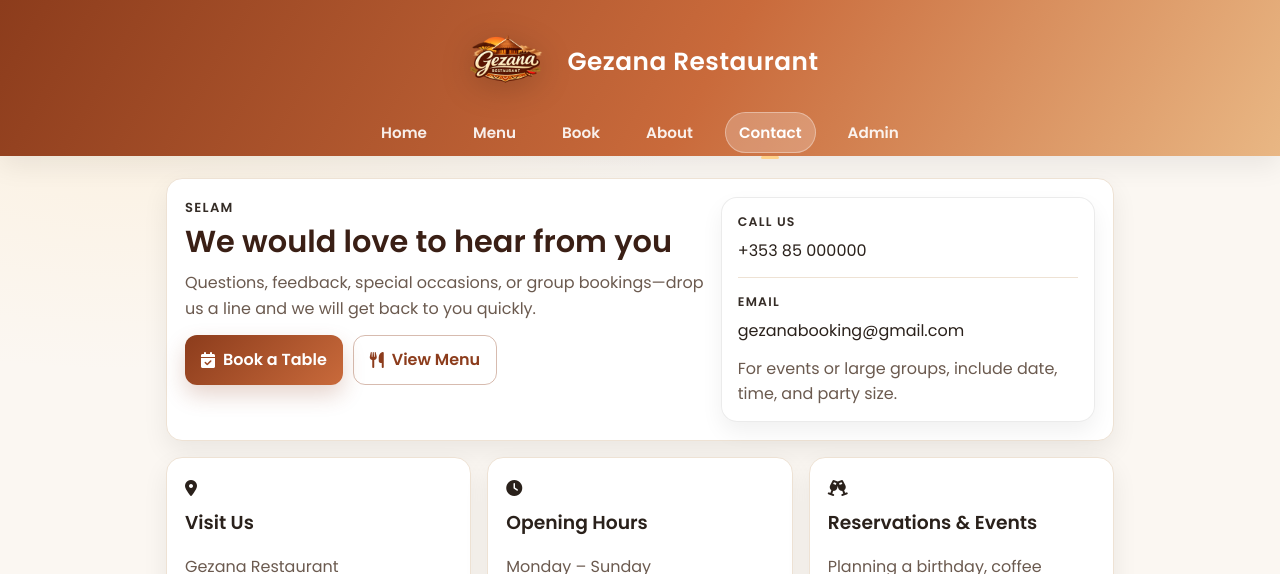
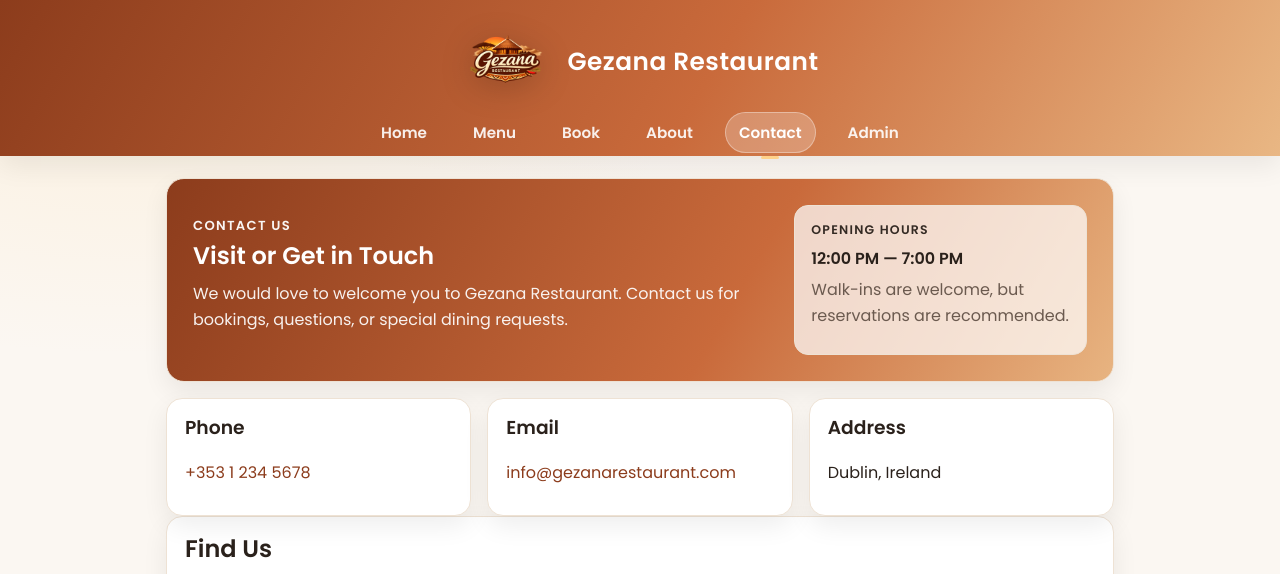
Before and after one commit to fila2021/Gezana, a Django app: page /contact/ in a window 1280 px wide. Shown: the top 574 px of the page. Run offline with Django 4.2, Linux system fonts and the light colour scheme; grey boxes are pictures that could not be loaded.

Commit message:
Fix contact page section heading and map iframe validation

```diff
--- a/gezana_app/static/css/style.css
+++ b/gezana_app/static/css/style.css
@@ -1051,3 +1051,18 @@ footer{
   overflow:hidden;
   clip:rect(0 0 0 0);
 }
+.visually-hidden {
+  position: absolute;
+  width: 1px;
+  height: 1px;
+  overflow: hidden;
+  clip: rect(0 0 0 0);
+}
+
+.map-embed iframe {
+  display: block;
+  width: 100%;
+  max-width: 100%;
+  border: 0;
+  border-radius: 14px;
+}
--- a/gezana_app/templates/gezana_app/contact.html
+++ b/gezana_app/templates/gezana_app/contact.html
@@ -1,94 +1,63 @@
 {% extends "gezana_app/base.html" %}
-
-{% block title %}Contact Us — Gezana{% endblock %}
+{% block title %}Contact | Gezana Restaurant{% endblock %}
 
 {% block content %}
 
-<!-- =========================
-     CONTACT HERO (Premium)
-========================== -->
-<section class="page-hero card contact-hero-premium">
-  <div class="page-hero-left">
-    <p class="eyebrow">Selam</p>
-    <h2>We would love to hear from you</h2>
+<section class="contact-hero">
+  <div>
+    <p class="eyebrow">Contact Us</p>
+
+    <h2>Visit or Get in Touch</h2>
+
     <p class="lede">
-      Questions, feedback, special occasions, or group bookings—drop us a line
-      and we will get back to you quickly.
+      We would love to welcome you to Gezana Restaurant. Contact us for bookings,
+      questions, or special dining requests.
     </p>
-
-    <div class="hero-actions">
-      <a href="{% url 'gezana_app:make_booking' %}" class="button primary">
-        <i class="fa-solid fa-calendar-check"></i> Book a Table
-      </a>
-      <a href="{% url 'gezana_app:menu_list' %}" class="button ghost">
-        <i class="fa-solid fa-utensils"></i> View Menu
-      </a>
-    </div>
   </div>
 
-  <aside class="page-hero-right">
-    <div class="highlight-card">
-      <p class="mini">Call us</p>
-      <p class="callout">+353 85 000000</p>
-      <div class="divider"></div>
-      <p class="mini">Email</p>
-      <p class="callout">gezanabooking@gmail.com</p>
-      <p class="muted" style="margin:10px 0 0;">
-        For events or large groups, include date, time, and party size.
-      </p>
-    </div>
-  </aside>
+  <div class="contact-hero-card">
+    <p class="mini">Opening Hours</p>
+    <p class="callout">12:00 PM — 7:00 PM</p>
+    <p class="muted">Walk-ins are welcome, but reservations are recommended.</p>
+  </div>
 </section>
 
-<!-- =========================
-     CONTACT CARDS
-========================== -->
 <section class="info-grid">
+  <h2 class="visually-hidden">Contact Information</h2>
+
   <article class="info-card card">
-    <div class="home-card-icon"><i class="fa-solid fa-location-dot"></i></div>
-    <h3>Visit Us</h3>
-    <p class="muted" style="margin:0;">Gezana Restaurant</p>
-    <p class="muted" style="margin:0;">123 Dublin Street</p>
-    <p class="muted" style="margin:0;">Dublin, Ireland</p>
+    <h3>Phone</h3>
+    <p>
+      <a href="tel:+35312345678">+353 1 234 5678</a>
+    </p>
   </article>
 
   <article class="info-card card">
-    <div class="home-card-icon"><i class="fa-solid fa-clock"></i></div>
-    <h3>Opening Hours</h3>
-    <p class="muted" style="margin:0;">Monday – Sunday</p>
-    <p class="muted" style="margin:0;">12:00 PM – 07:00 PM</p>
-    <p class="muted" style="margin-top:8px;"><strong>Kitchen closes:</strong> 06:30 PM</p>
+    <h3>Email</h3>
+    <p>
+      <a href="mailto:info@gezanarestaurant.com">info@gezanarestaurant.com</a>
+    </p>
   </article>
 
   <article class="info-card card">
-    <div class="home-card-icon"><i class="fa-solid fa-champagne-glasses"></i></div>
-    <h3>Reservations & Events</h3>
-    <p class="muted">
-      Planning a birthday, coffee ceremony, or group dinner?
-      Tell us your party size and preferred time, and we’ll help you plan.
-    </p>
-    <a class="button ghost" href="{% url 'gezana_app:make_booking' %}">
-      Reserve online
-    </a>
+    <h3>Address</h3>
+    <p>Dublin, Ireland</p>
   </article>
 </section>
 
-<!-- =========================
-     MAP (Premium)
-========================== -->
-<section class="card contact-map-card" style="margin-top:16px;">
-  <h3 style="margin-top:0;">Find us on the map</h3>
+<section class="card" aria-labelledby="map-heading">
+  <h2 id="map-heading">Find Us</h2>
 
   <div class="map-embed">
     <iframe
-      src="https://www.google.com/maps/embed?pb=!1m18!1m12!1m3!1d2381.699899176151!2d-6.2675!3d53.3500!2m3!1f0!2f0!3f0!3m2!1i1024!2i768!4f13.1!3m3!1m2!1s0x48670e9b6b3b6b6b%3A0x2604c8fc3c7067be!2sDublin!5e0!3m2!1sen!2sie!4v1732770000!5m2!1sen!2sie"
-      width="100%"
-      height="360"
-      style="border:0;"
+      src="https://www.google.com/maps/embed?pb=!1m18!1m12!1m3!1d2381.699899176151!2d-6.2675!3d53.35!2m3!1f0!2f0!3f0!3m2!1i1024!2i768!4f13.1!3m3!1m2!1s0x48670e9b6b3b6b6b%3A0x2604c8fc3c7067be!2sDublin!5e0!3m2!1sen!2sie!4v1732770000!5m2!1sen!2sie"
+      width="600"
+      height="450"
+      style="border:0; width:100%;"
       allowfullscreen=""
       loading="lazy"
       referrerpolicy="no-referrer-when-downgrade"
-      title="Gezana Restaurant on Google Maps"
+      title="Map showing Gezana Restaurant location"
     ></iframe>
   </div>
 </section>
```
